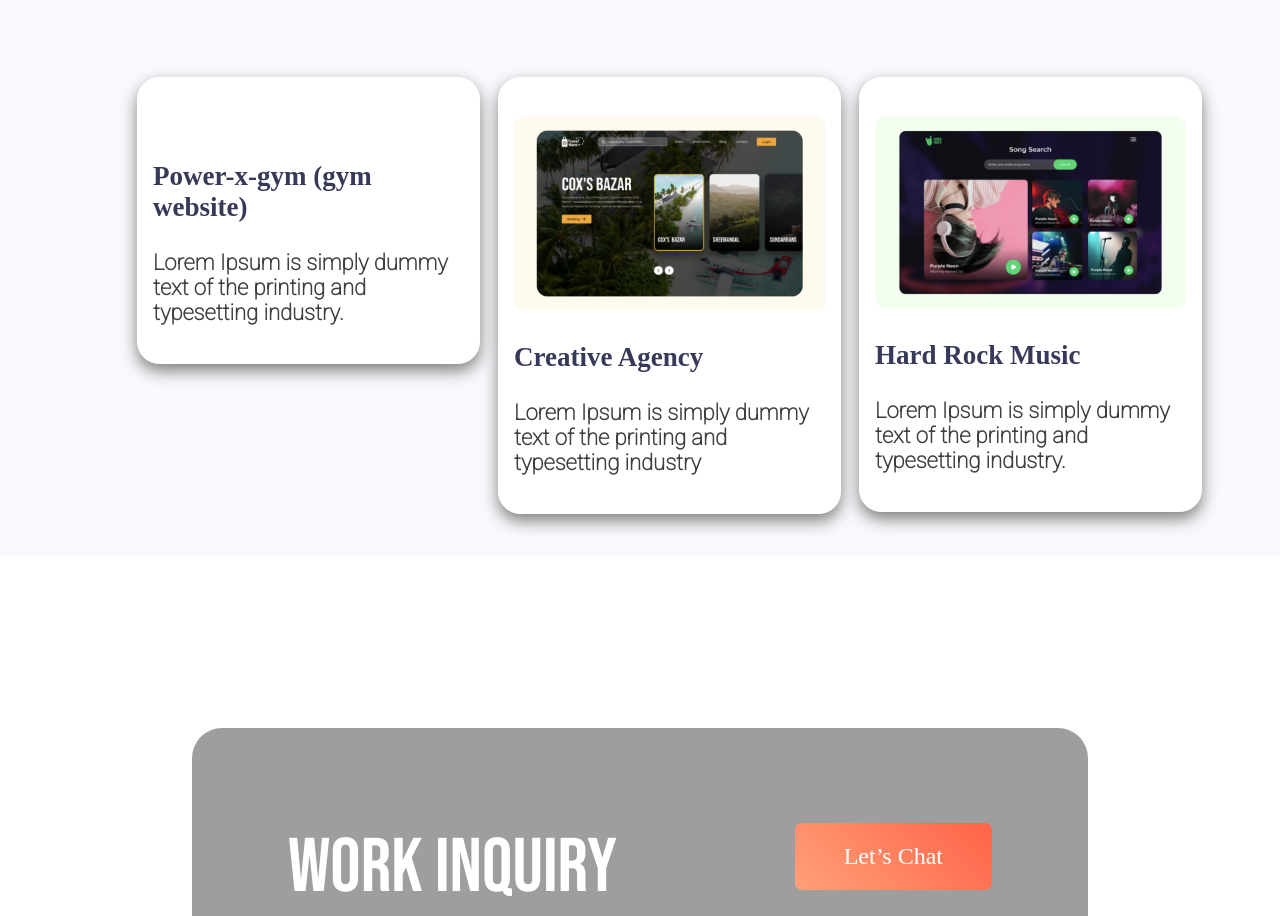
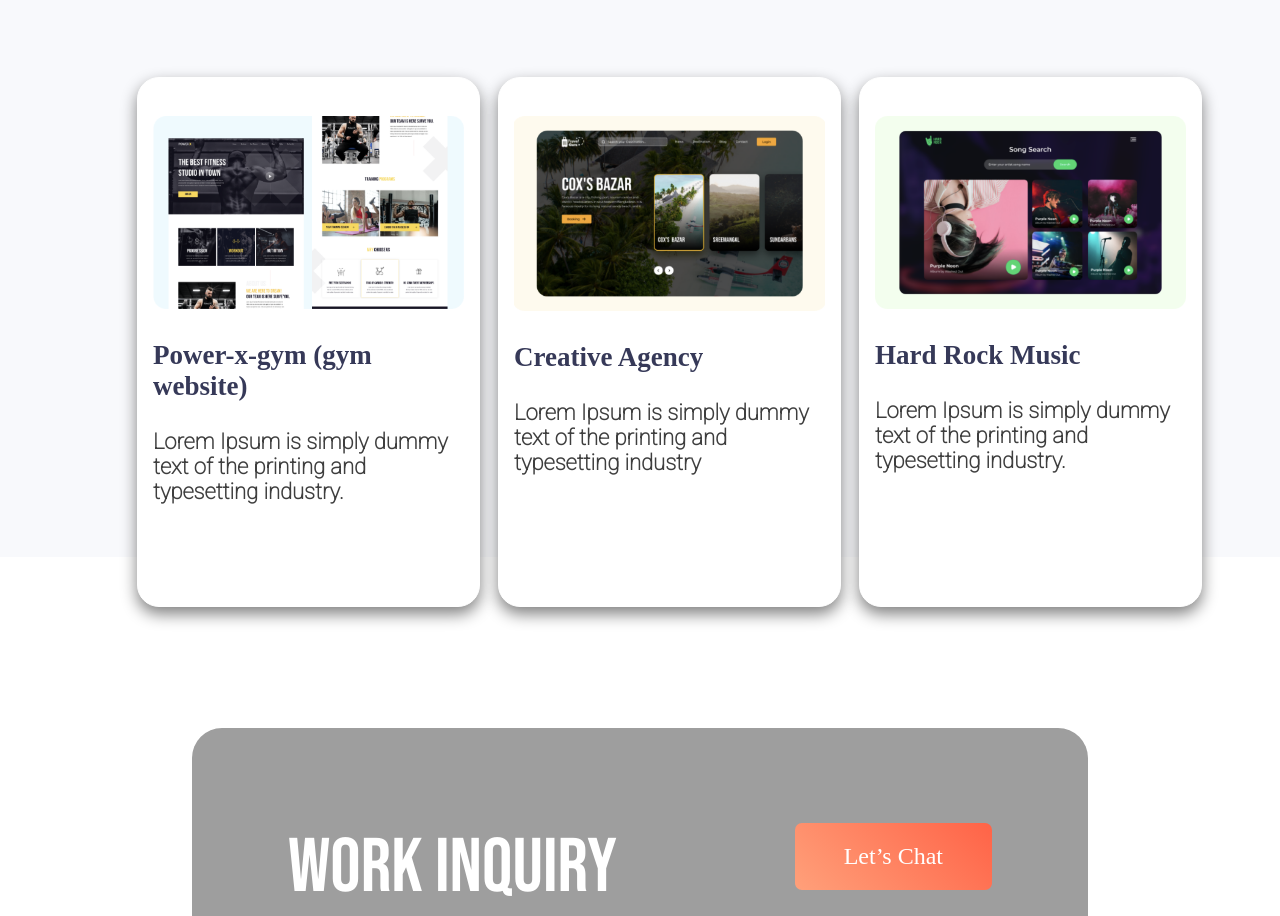
Before and after one commit to Shafiqqislam/personal-website, a plain HTML site: page index.html in a window 1280 px wide. Shown: the part 1655-2571 px from the top of the page. Drawn offline with Linux system fonts and the light colour scheme; the site is published under a folder, as on GitHub Pages, so addresses that start at the root find nothing.

Commit message:
first-assignment

```diff
--- a/index.html
+++ b/index.html
@@ -48,7 +48,7 @@
 <section  class="working-project">
     <h4><span class="orange-highlight">LASTET</span> WORKING PROJECT</h4>
     <div class="creative-agency">
-        <img src="/images/image 4.png" alt="">
+        <img src="./images/image 4.png" alt="">
         <h3>Power-x-gym (gym website)</h3>
         <span>Lorem Ipsum is simply dummy text of the
         printing and typesetting industry.</span>
--- a/style.css
+++ b/style.css
@@ -1,9 +1,7 @@
 body{
     margin: 0;
 }
-
 .menu{
-
 background:#ffffff;
 padding: 22px 133px;
 
@@ -79,13 +77,14 @@ img{
     .creative-agency{
         float: left;
         width: 25%;
-        border: 1px solid #ffffff ;
+        border: 1px solid #ffffff;
         border-radius: 22px;
         background: #FFFFFF;
         padding: 38px 15px;
         width: 27%;
         margin: 80px 9px;
         box-shadow: 0px 7px 16px grey;
+        height: 452px;
     }
     img{
         width: 100%;
@@ -111,19 +110,15 @@ img{
     padding-top: 65px;
 }
 .work-inquiry{
-
 padding-bottom: 0;
-
-/* padding: 0px 24px; */
-
 padding-top: 171px;
+height: 400px;
 }
 .work{
     background-image: url("./images/Group_33094_1.png");
     background-repeat: no-repeat;
     background-position: center;
     background-size: cover;
-    /* min-height: 50vh; */
     width: 70%;
     float: left;
     border-radius: 30px;
@@ -142,18 +137,12 @@ padding-top: 171px;
     float: left;
 }
 #chat-button{
-
 float: right;
-
-/* padding-top: 95px; */
-
 margin-top: 95px;
-
 margin-right: 96px;
 }
 .stay-connected{
     text-align: center;
-    /* width: 30%; */
     padding-bottom: 0;
     height: 350px;
     width: 30%;
```
